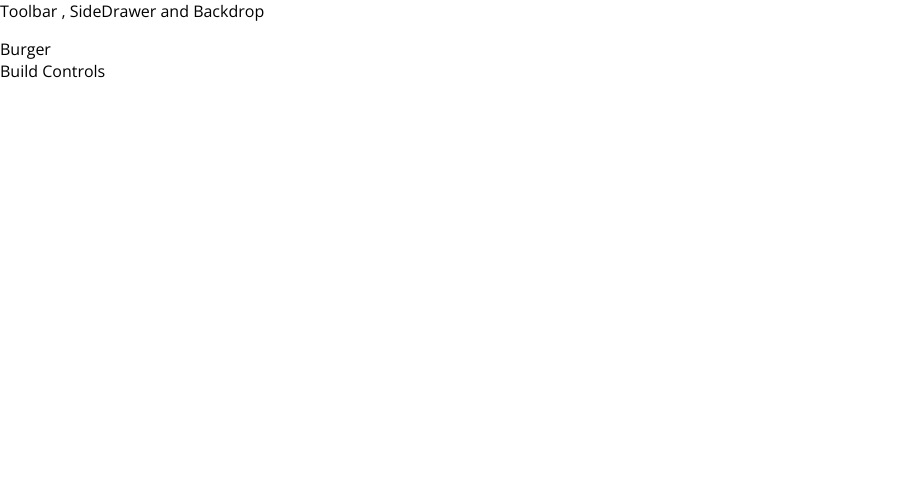
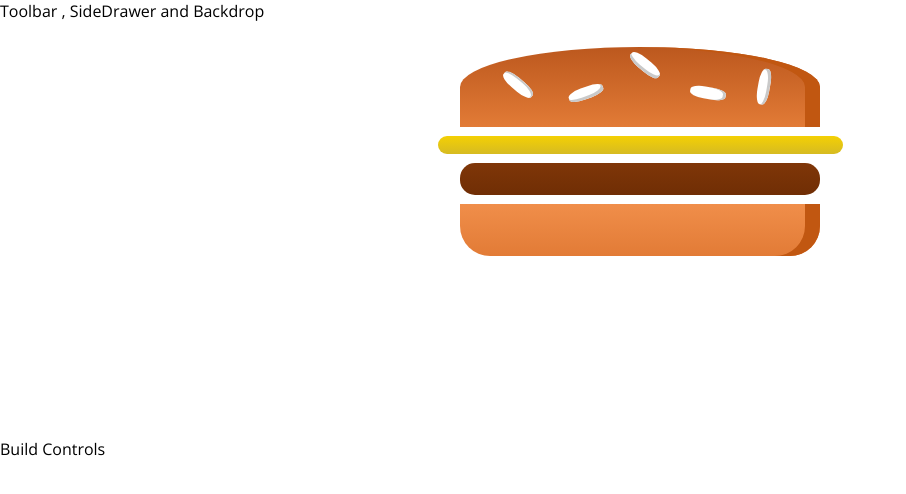
Before and after one commit to realshahiq/burger-builder, a React app: page / in a window 1280 px wide. Shown: the top 494 px of the page, without its empty margins (0-906 px from the left). Built offline with nearby package versions, Linux system fonts and the light colour scheme.

Commit message:
Added Burger with static ingredients

```diff
--- /dev/null
+++ b/src/components/Burger/Burger.css
@@ -0,0 +1,23 @@
+.burger {
+  width: 100%;
+  margin: auto;
+  height: 250px;
+  overflow: scroll;
+  text-align: center;
+  font-weight: bold;
+  font-size: 1.2rem;
+}
+
+@media(min-width: 1000px) and (min-height:700px) {
+  .burger {
+    width: 700px;
+    height: 600px;
+  }
+}
+
+@media(min-width:500px) and (min-height:401px) {
+  .burger {
+    width: 450px;
+    height: 400px;
+  }
+}
--- a/src/components/Burger/Burger.js
+++ b/src/components/Burger/Burger.js
@@ -0,0 +1,14 @@
+import React from 'react';
+import './Burger.css';
+import BurgerIngredient from './BurgerIngredients/BurgerIngredients';
+const Burger = (props) => {
+  return (
+    <div className="burger">
+      <BurgerIngredient type="bread-top"></BurgerIngredient>
+      <BurgerIngredient type="cheese"></BurgerIngredient>
+      <BurgerIngredient type="meat"></BurgerIngredient>
+      <BurgerIngredient type="bread-bottom"></BurgerIngredient>
+    </div>
+  );
+}
+export default Burger;
--- a/src/components/Burger/BurgerIngredients/BurgerIngredients.js
+++ b/src/components/Burger/BurgerIngredients/BurgerIngredients.js
@@ -1,6 +1,6 @@
 import React, { Component } from 'react';
 import PropTypes from 'prop-types';
-import './BurgerIngredients.css';
+import './BurgerIngredient.css';
 
 class BurgerIngredients extends Component {
   render() {
@@ -20,7 +20,7 @@ class BurgerIngredients extends Component {
       case ("meat"):
         ingredients = <div className="Meat"></div>
         break;
-      case ("chesse"):
+      case ("cheese"):
         ingredients = <div className="Cheese"></div>
         break;
       case ("bacon"):
@@ -35,7 +35,7 @@ class BurgerIngredients extends Component {
     return ingredients;
   }
 }
-BurgerIngredients.prototype = {
+BurgerIngredients.proptype = {
   type: PropTypes.string.isRequired
 }
 export default BurgerIngredients;
--- a/src/containers/BurgerBuilder/BurgerBuilder.js
+++ b/src/containers/BurgerBuilder/BurgerBuilder.js
@@ -1,17 +1,15 @@
 import React, { Component } from 'react';
 import Aux from '../../hoc/Aux';
+import Burger from '../../components/Burger/Burger';
 class BurgerBuilder extends Component {
-
   render() {
     return (
       <Aux>
-        <div>Burger</div>
+        <Burger></Burger>
         <div>Build Controls</div>
       </Aux>
-
     );
   }
-
 }
 
 export default BurgerBuilder;
```
